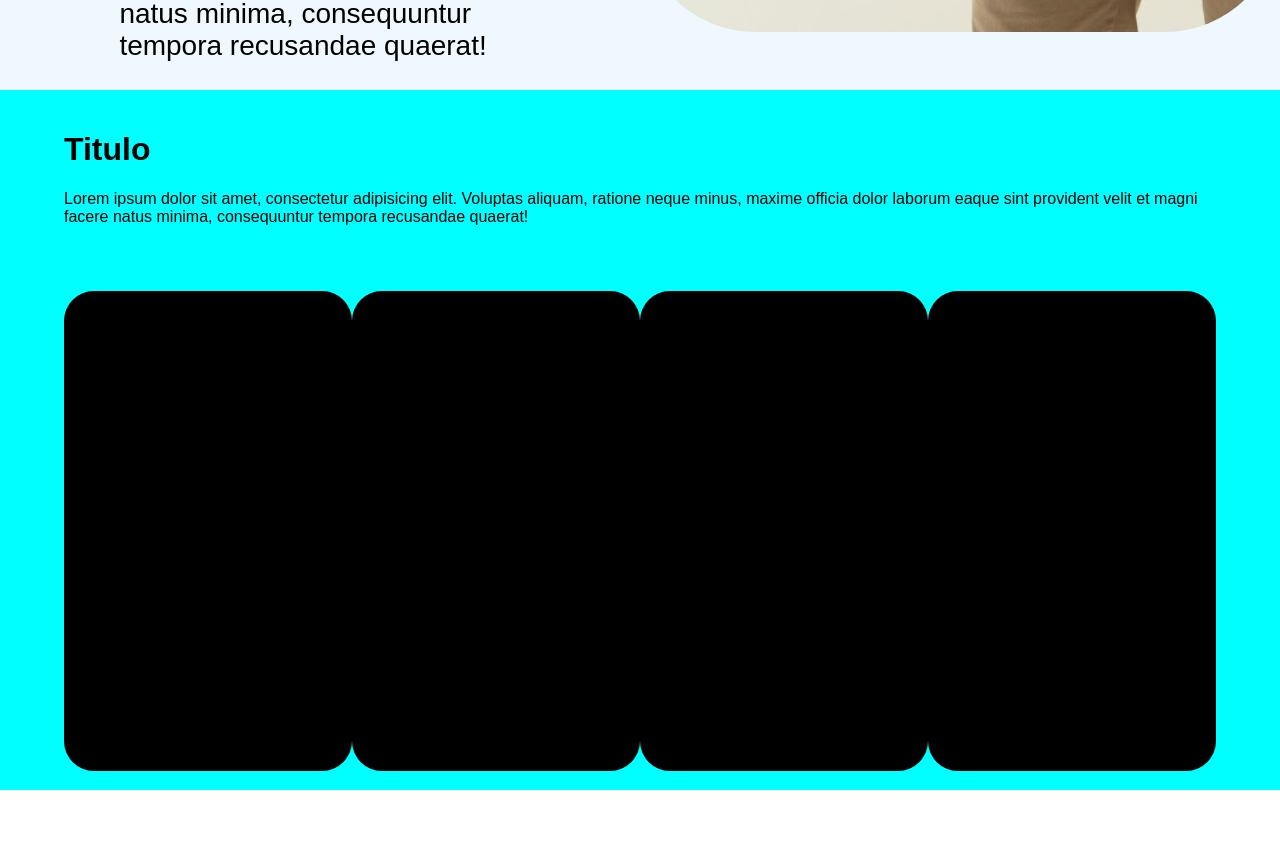
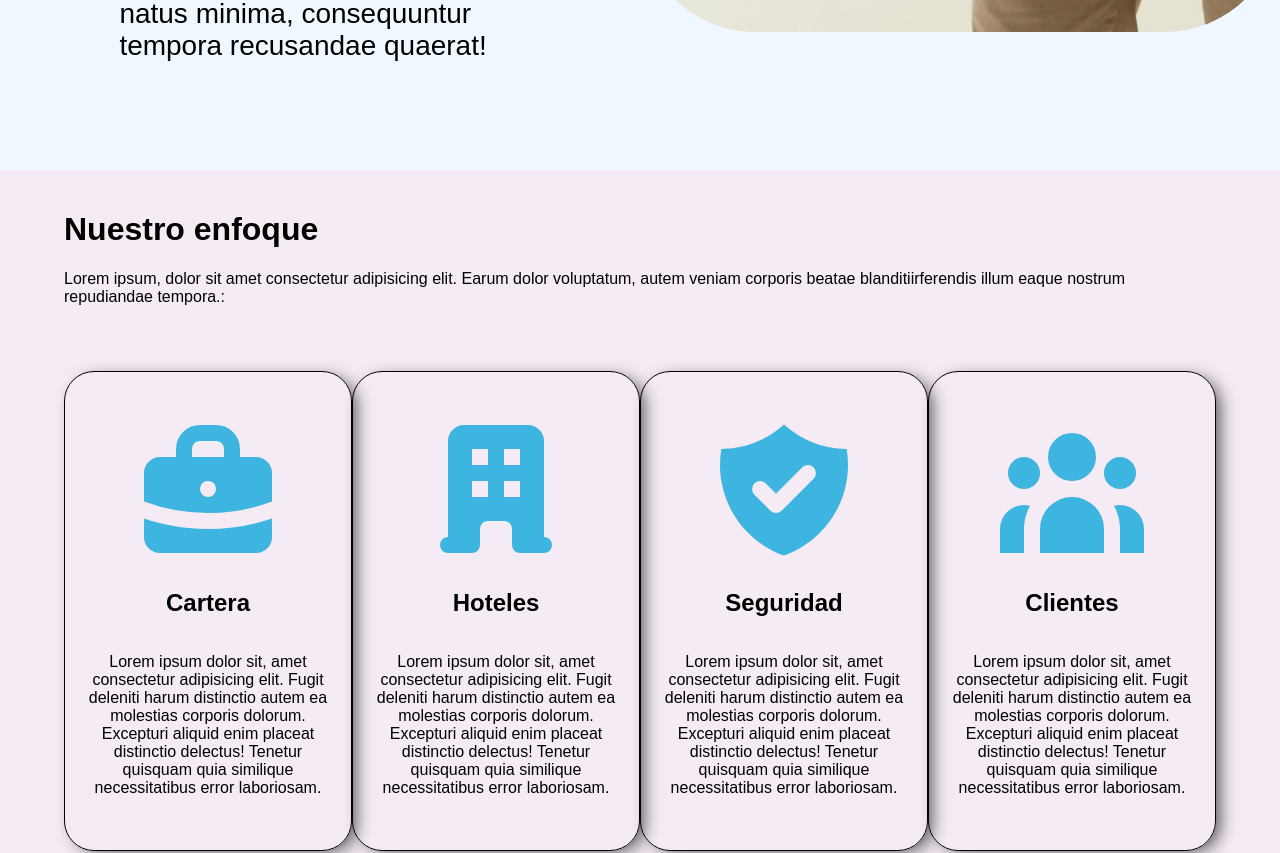
Before and after one commit to DeeRo-dev/Inmboliaria, a Next.js app: page /vender in a window 1280 px wide. Shown: the part 1040-1893 px from the top of the page. Built offline with nearby package versions, Linux system fonts and the light colour scheme.

Commit message:
Servicio de vender casi check

```diff
--- a/pages/vender/index.jsx
+++ b/pages/vender/index.jsx
@@ -4,7 +4,7 @@ import Image from 'next/image';
 import imag from "../../public/banner.jpg";
 import img from "../../public/venta.jpg";
 import style from "../../styles/Vender.module.css"
-
+import { HiBriefcase,HiOfficeBuilding, HiShieldCheck, HiUserGroup } from "react-icons/hi";
 import {Footer} from "../../components/Footer"
  const Vender = ()=>{
   return (
@@ -25,14 +25,31 @@ import {Footer} from "../../components/Footer"
         </div>
         <div className={style.contentSpam}>
           <div className={style.TitleP}>
-            <h1>Titulo</h1>
-            <p>Lorem ipsum dolor sit amet, consectetur adipisicing elit. Voluptas aliquam, ratione neque minus, maxime officia dolor laborum eaque sint provident velit et magni facere natus minima, consequuntur tempora recusandae quaerat!</p>
+            <h1>Nuestro enfoque</h1>
+            <p>Lorem ipsum, dolor sit amet consectetur adipisicing elit. Earum dolor voluptatum, autem veniam corporis beatae blanditiirferendis illum eaque nostrum repudiandae tempora.:</p>
           </div>
           <div className={style.contentCards}>
-            <div className={style.card}></div>
-            <div className={style.card}></div>
-            <div className={style.card}></div>
-            <div className={style.card}></div>
+            <div className={style.card}>
+              <HiBriefcase className={style.icon}/>
+              <h2>Cartera</h2>
+              <p>Lorem ipsum dolor sit, amet consectetur adipisicing elit. Fugit deleniti harum distinctio autem ea molestias corporis dolorum. Excepturi aliquid enim placeat distinctio delectus! Tenetur quisquam quia similique necessitatibus error laboriosam.</p>
+              </div>
+              <div className={style.card}>
+              <HiOfficeBuilding className={style.icon}/>
+              <h2>Hoteles</h2>
+              <p>Lorem ipsum dolor sit, amet consectetur adipisicing elit. Fugit deleniti harum distinctio autem ea molestias corporis dolorum. Excepturi aliquid enim placeat distinctio delectus! Tenetur quisquam quia similique necessitatibus error laboriosam.</p>
+              </div>
+              <div className={style.card}>
+              <HiShieldCheck className={style.icon}/>
+              <h2>Seguridad</h2>
+              <p>Lorem ipsum dolor sit, amet consectetur adipisicing elit. Fugit deleniti harum distinctio autem ea molestias corporis dolorum. Excepturi aliquid enim placeat distinctio delectus! Tenetur quisquam quia similique necessitatibus error laboriosam.</p>
+              </div>
+              <div className={style.card}>
+              <HiUserGroup className={style.icon}/>
+              <h2>Clientes</h2>
+              <p>Lorem ipsum dolor sit, amet consectetur adipisicing elit. Fugit deleniti harum distinctio autem ea molestias corporis dolorum. Excepturi aliquid enim placeat distinctio delectus! Tenetur quisquam quia similique necessitatibus error laboriosam.</p>
+              </div>
+
           </div>
         </div>
       </div>
--- a/styles/Vender.module.css
+++ b/styles/Vender.module.css
@@ -42,12 +42,13 @@
   border-radius: 18%;
 }
 .contentSpam{
+  margin-top: 10vh !important;
   display: flex;
   flex-direction: column;
   width:100%;
   height: 700px;
   margin: auto;
-  background-color: aqua;
+  background-color: rgb(245, 235, 244);
 }
 .TitleP{
   width: 90%;
@@ -61,9 +62,32 @@
   justify-content: space-around;
 }
 .card{
-  background-color: black;
-  width: 45vh;
+  border:1px solid black;
+  width: 40vh;
   height: 60vh;
   border-radius: 30px;
   margin-top: 10px;
+  display: flex;
+  flex-direction: column;
+  justify-content: center;
+  align-items: center;
+  -webkit-box-shadow: 7px 4px 18px -4px rgba(0,0,0,0.71);
+  -moz-box-shadow: 7px 4px 18px -4px rgba(0,0,0,0.71);
+  box-shadow: 7px 4px 18px -4px rgba(0,0,0,0.71);
 }
+.card:hover{
+  background-color: #6ebdda77;
+  transition: 1s;
+  cursor: pointer;
+  box-shadow: 7px 4px 18px -4px rgba(36, 125, 177, 0.71);
+
+}
+.icon{
+  color: #3eb5e0;
+  font-size: 20vh;
+}
+
+.card p{
+  text-align: center;
+  width: 90%;
+}
```
